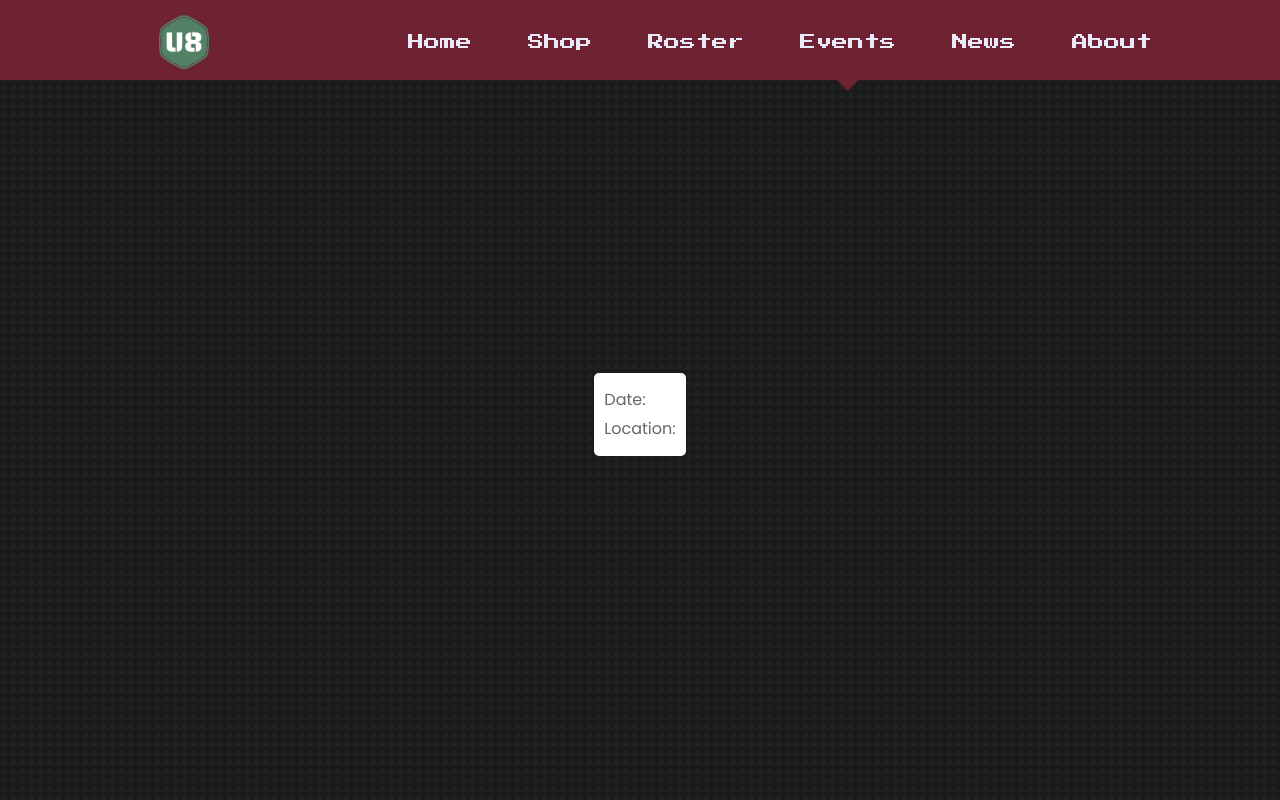
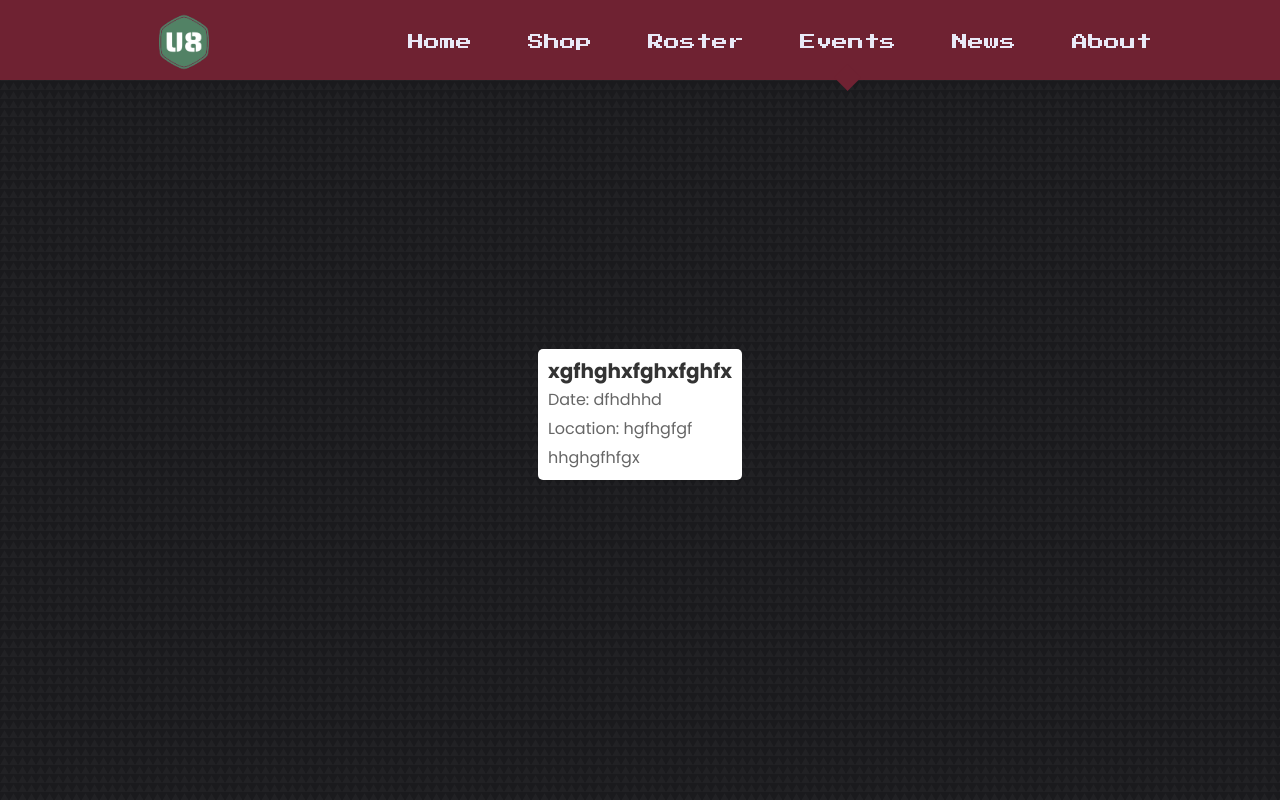
Before and after one commit to ChrisCarteno/u8gamers, a React (Create React App) app: page /events in a window 1280 px wide. Shown: the top 800 px of the page. Built offline with nearby package versions, Linux system fonts and the light colour scheme.

Commit message:
removed unsused code

```diff
--- a/src/pages/events/Events.jsx
+++ b/src/pages/events/Events.jsx
@@ -5,58 +5,14 @@ const Events = ({ title, date, location, description }) => {
   return (
   <header className="main__header">
     <div className="event-card">
-    <h3>{title}</h3>
-    <p>Date: {date}</p>
-    <p>Location: {location}</p>
-    <p>{description}</p>
+    <h3>xgfhghxfghxfghfx</h3>
+    <p>Date: dfhdhhd</p>
+    <p>Location: hgfhgfgf</p>
+    <p>hhghgfhfgx</p>
   </div>
   </header>
   )
 }
 
-// EventsPage component to display the events page content
-class EventsPage extends React.Component {
-  state = {
-    events: [
-      {
-        title: 'Gaming Tournament Extravaganza',
-        date: 'July 15, 2023',
-        location: 'Virtual Arena',
-        description: 'Join us for an epic gaming tournament featuring top players from around the world!'
-      },
-      {
-        title: 'Game Developers Conference',
-        date: 'August 22-24, 2023',
-        location: 'Convention Center',
-        description: 'Explore the latest trends and innovations in game development with industry experts.'
-      },
-      // Add more events as needed
-    ]
-  };
-
-  render() {
-    const { events } = this.state;
-
-    return (
-      <div className="events-page">
-        <h2>Upcoming Events</h2>
-        {events.length > 0 ? (
-          events.map((event, index) => (
-            <Events
-              key={index}
-              title={event.title}
-              date={event.date}
-              location={event.location}
-              description={event.description}
-            />
-          ))
-        ) : (
-          <p>No upcoming events at the moment. Please check back regularly for updates!</p>
-        )}
-      </div>
-    );
-  }
-}
-
 
 export default Events
```
